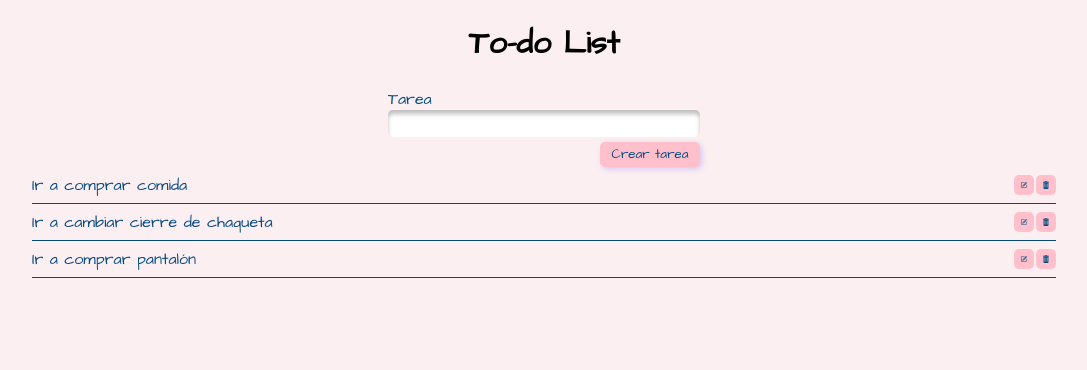
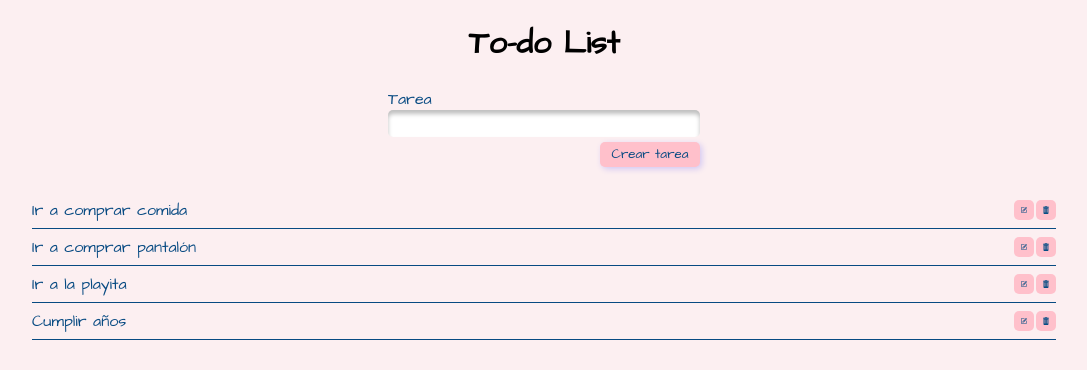
Before and after one commit to MAlexGG/todo-list-react, a React (Create React App) app: page / in a window 1280 px wide. Shown: the top 370 px of the page, without its empty margins (96-1183 px from the left). Built offline with nearby package versions, Linux system fonts and the light colour scheme; data requests are answered from the project's data file.

Commit message:
styles in tasks

```diff
--- a/src/assets/data/todo.json
+++ b/src/assets/data/todo.json
@@ -5,12 +5,16 @@
       "task": "Ir a comprar comida"
     },
     {
-      "id": 6,
-      "task": "Ir a cambiar cierre de chaqueta"
+      "id": 7,
+      "task": "Ir a comprar pantalón"
     },
     {
-      "id": 7,
-      "task": "Ir a comprar pantalón"
+      "id": 8,
+      "task": "Ir a la playita"
+    },
+    {
+      "id": 9,
+      "task": "Cumplir años"
     }
   ]
 }
--- a/src/components/task/Task.js
+++ b/src/components/task/Task.js
@@ -15,9 +15,6 @@ function Task({task, deleteTask, setEditTask}) {
           <ImgTask src={deleteImg} alt='delete button' />
         </BtTask>
       </CtTask>
-          {/* <p>{task.task}</p>
-          <button onClick={() => setEditTask(task)}>editar</button>
-          <button onClick={() => deleteTask(task.id)}>borrar</button> */}
       </>
   )
 }
--- a/src/components/tasks/Tasks.js
+++ b/src/components/tasks/Tasks.js
@@ -2,6 +2,7 @@ import React, { useEffect, useState } from 'react';
 import { todoService } from '../../services/todoService';
 import Form from '../form/Form';
 import Task from '../task/Task';
+import { CtTasks } from './Tasks.styled';
 
 const api = todoService();
 
@@ -46,11 +47,13 @@ function Tasks() {
   return (
       <>
           <Form createTask={createTask} editTask={editTask} setEditTask={setEditTask} updateTask={updateTask} />
-          {
-            tasks.map((task, index) => (
-                <Task task={task} key={index} deleteTask={deleteTask} setEditTask={setEditTask} />
-            ))
-          }
+          <CtTasks>
+              {
+                  tasks.map((task, index) => (
+                      <Task task={task} key={index} deleteTask={deleteTask} setEditTask={setEditTask} />
+                  ))
+              }
+          </CtTasks>
       </>
   )
 }
--- a/src/components/tasks/Tasks.styled.js
+++ b/src/components/tasks/Tasks.styled.js
@@ -2,6 +2,8 @@ import styled from "styled-components";
 
 export const CtTasks = styled.div`
     display: flex;
+    flex-direction: column;
     justify-content: center;
     align-items: center;
+    margin-top: 25px;
 `;
```
